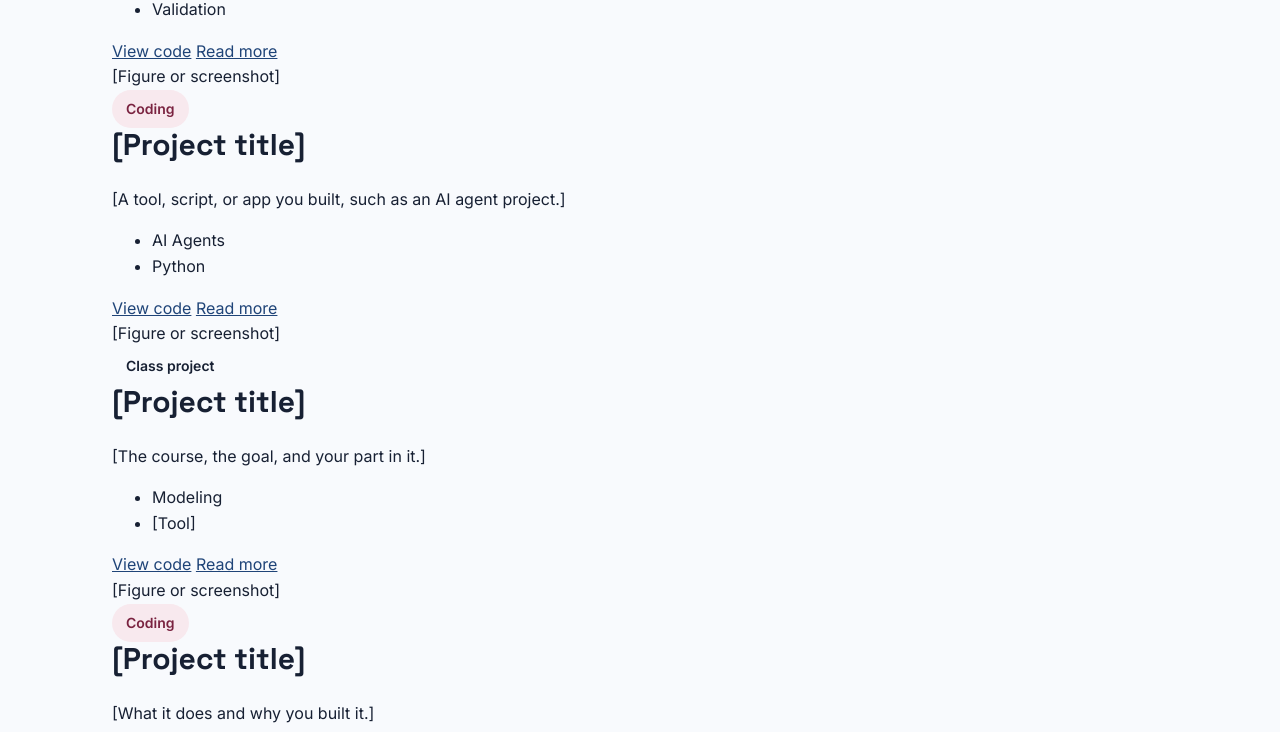
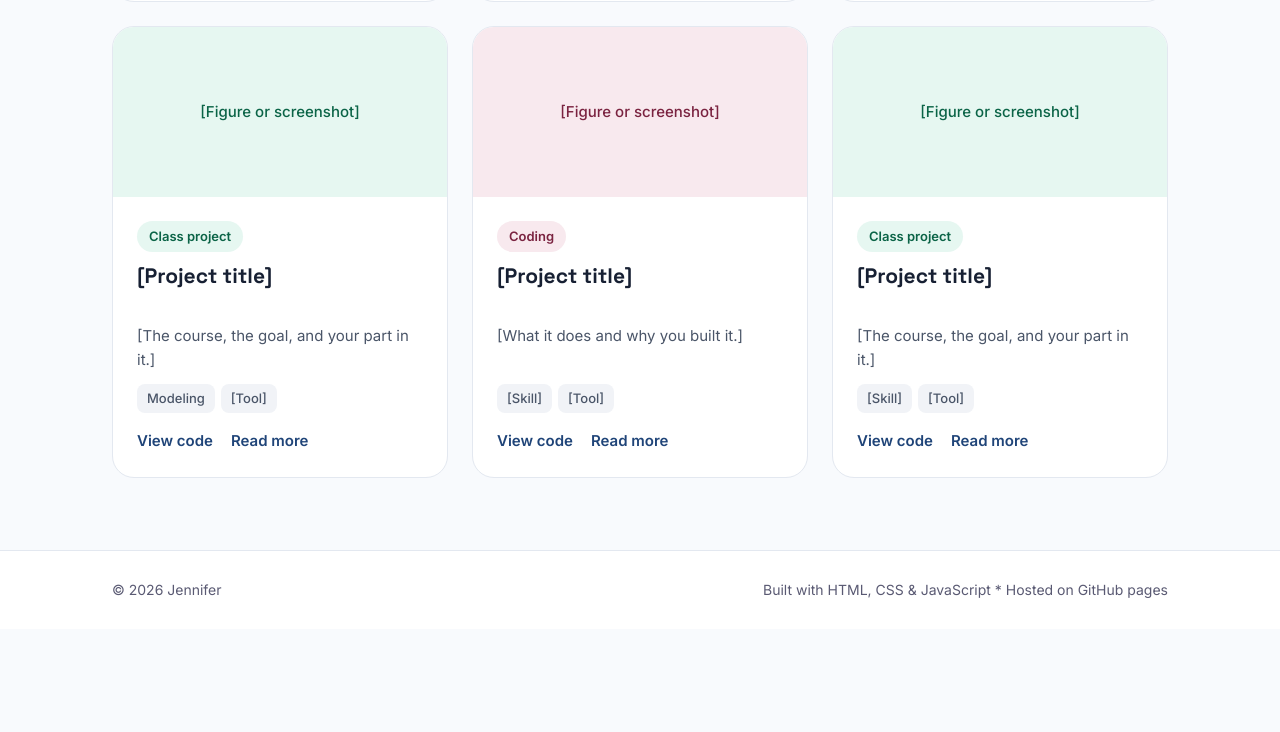
Before and after one commit to jdiana-hue/Testing-website, a plain HTML site: page projects.html in a window 1280 px wide. Shown: the part 819-1551 px from the top of the page. After the commit the page ends 1448 px from the top, so only its background shows below. Drawn offline with Linux system fonts and the light colour scheme.

Commit message:
cards for project

```diff
--- a/style.css
+++ b/style.css
@@ -523,3 +523,131 @@ img{
     font-size: 52px;
     letter-spacing: -0.02em;
 }
+
+/* PILL COLORS
+   (If you already added .pill-blue earlier, skip that one.) */
+.pill-blue {
+    background: var(--indigo-light);
+    color: var(--indigo-dark);
+}
+
+.pill-mint {
+    background: var(--mint-light);
+    color: var(--mint-dark);
+}
+
+/* PROJECT GRID */
+.project-grid {
+    display: grid;
+    grid-template-columns: repeat(auto-fill, minmax(320px, 1fr));
+    gap: 24px;
+}
+
+/* PROJECT CARD */
+.project-card {
+    background: white;
+    border: 1px solid var(--border);
+    border-radius: 22px;
+    overflow: hidden;            /* keeps the image inside the rounded corners */
+    display: flex;
+    flex-direction: column;
+    transition: transform 0.2s, box-shadow 0.2s;
+}
+
+.project-card:hover {
+    transform: translateY(-4px);
+    box-shadow: 0 12px 28px rgba(0, 0, 0, 0.10);
+}
+
+/* Image area at the top of each card */
+.project-thumb {
+    height: 170px;
+    display: flex;
+    align-items: center;
+    justify-content: center;
+    font-size: 15px;
+    font-weight: 500;
+}
+
+.project-thumb img {
+    width: 100%;
+    height: 100%;
+    object-fit: cover;
+}
+
+/* Tint the image area by category, using the data-category attribute */
+[data-category="research"] .project-thumb {
+    background: var(--indigo-light);
+    color: var(--indigo-dark);
+}
+
+[data-category="coding"] .project-thumb {
+    background: var(--coral-light);
+    color: var(--coral-dark);
+}
+
+[data-category="class"] .project-thumb {
+    background: var(--mint-light);
+    color: var(--mint-dark);
+}
+
+/* Text area of each card */
+.project-body {
+    padding: 24px;
+    display: flex;
+    flex-direction: column;
+    gap: 12px;
+    flex-grow: 1;                /* fills the card so links line up at the bottom */
+}
+
+.project-body .pill {
+    align-self: flex-start;
+    font-size: 13px;
+    padding: 5px 12px;
+}
+
+.project-body h2 {
+    font-size: 21px;
+}
+
+.project-body p {
+    color: var(--muted);
+    font-size: 15px;
+    flex-grow: 1;                /* pushes tags and links to the bottom */
+}
+
+/* Skill tags: turn the bullet list into small chips */
+.tag-list {
+    list-style: none;            /* remove the bullet points */
+    margin: 0;
+    padding: 0;
+    display: flex;
+    flex-wrap: wrap;
+    gap: 6px;
+}
+
+.tag-list li {
+    padding: 4px 10px;
+    border-radius: 8px;
+    background: #f1f3f7;
+    color: var(--muted);
+    font-size: 13px;
+    font-weight: 500;
+}
+
+/* Links at the bottom of each card */
+.project-links {
+    display: flex;
+    gap: 18px;
+    padding-top: 4px;
+}
+
+.project-links a {
+    font-size: 15px;
+    font-weight: 600;
+    text-decoration: none;
+}
+
+.project-links a:hover {
+    text-decoration: underline;
+}
```
